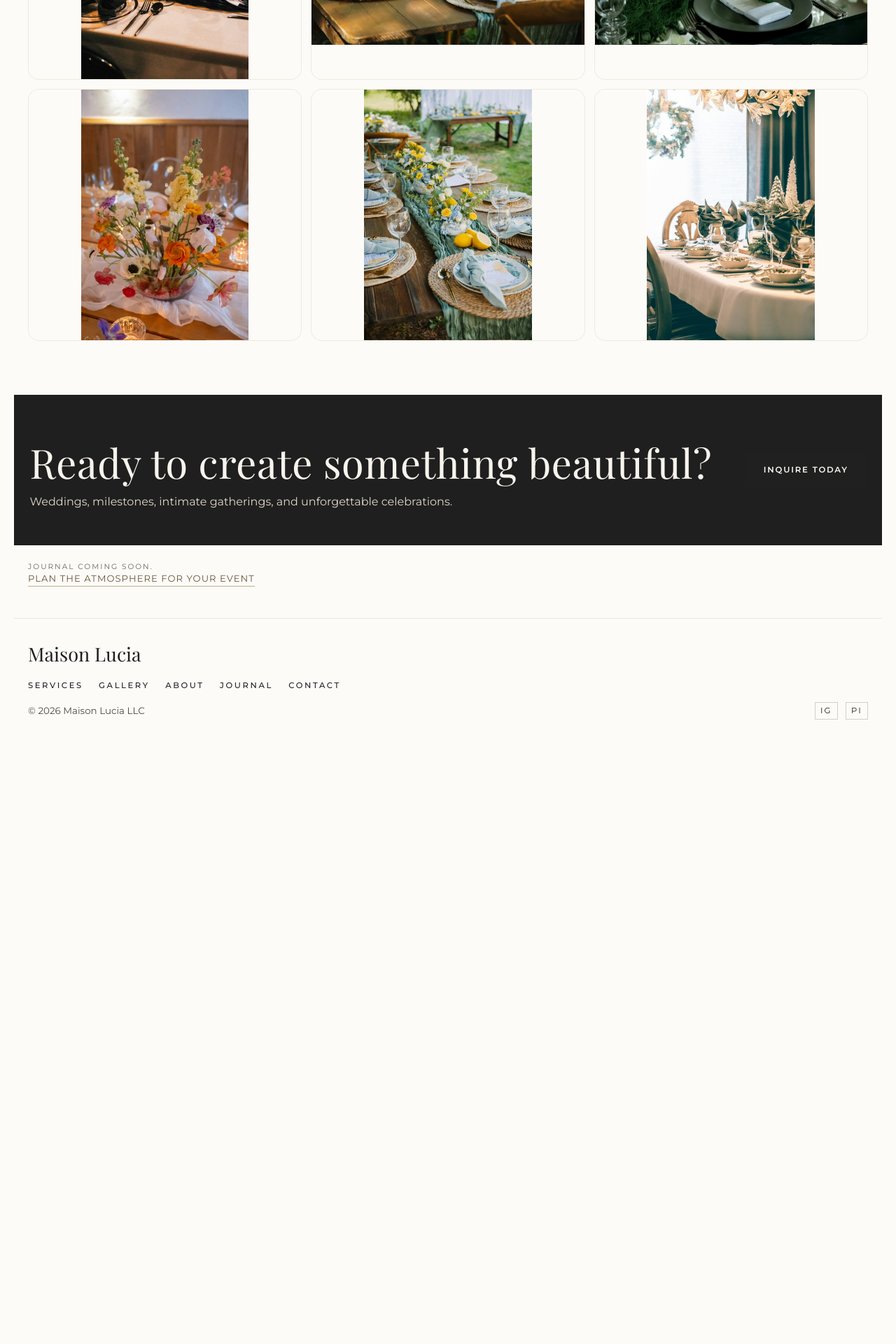
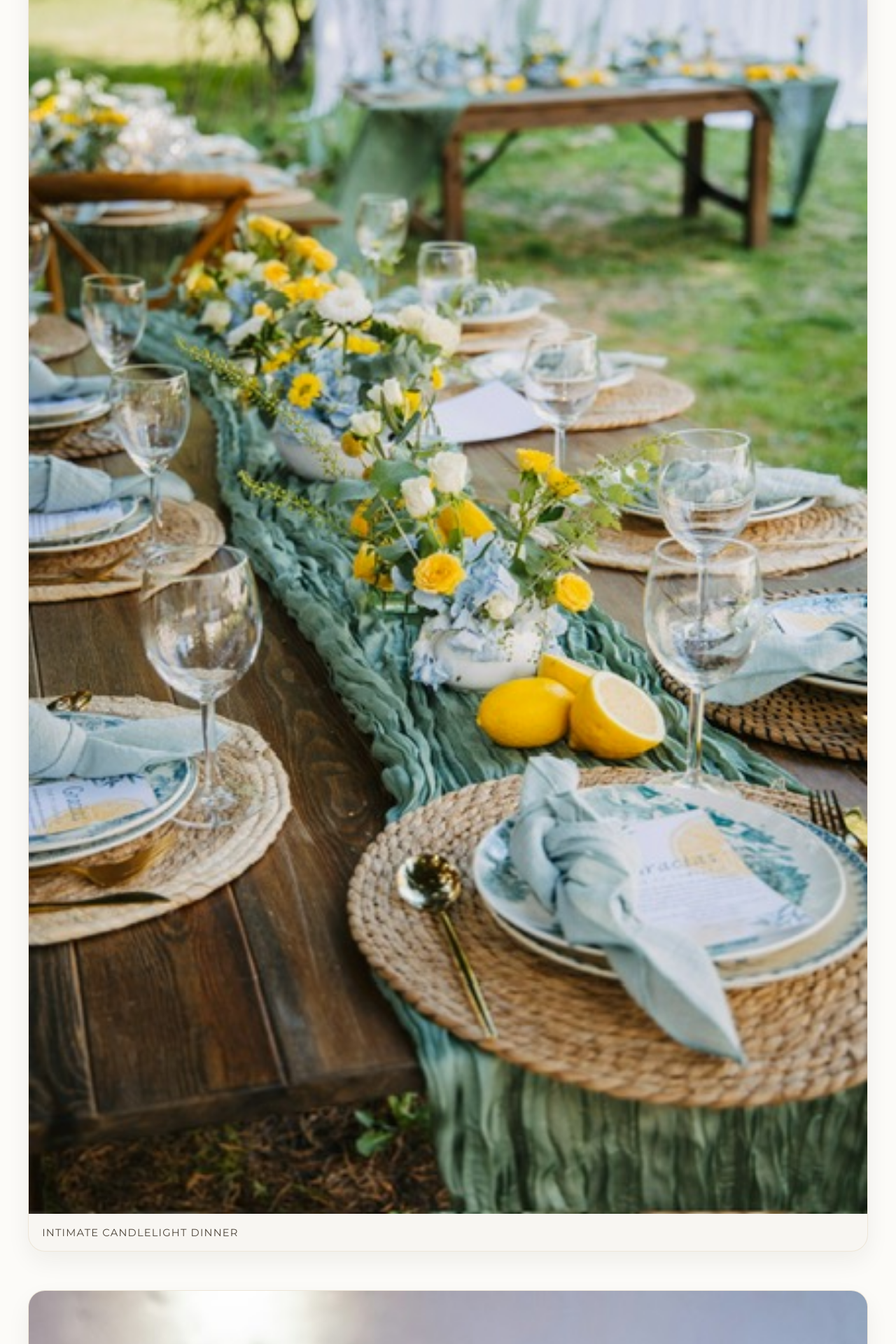
Before and after one commit to DrRobF/maison-lucia-site, a Next.js app: page / in a window 1280 px wide. Shown: the part 3680-5600 px from the top of the page at 70% size. Before the commit the page ends 4740 px from the top, so only its background shows below. Built offline with nearby package versions, Linux system fonts and the light colour scheme.

Commit message:
Replace detail strip with curated Signature Moments section

```diff
--- a/pages/index.js
+++ b/pages/index.js
@@ -69,30 +69,21 @@ const detailsGroups = [
   },
 ];
 
-const detailStrip = [
+const signatureMoments = [
   {
-    src: "/cocktail detail 1.jpg",
-    alt: "Cocktail detail with refined glassware and florals",
-  },
-  {
-    src: "/napkin detail 1 .jpg",
-    alt: "Folded napkin styling detail at place setting",
-  },
-  {
-    src: "/napkin-setting 2.jpg",
-    alt: "Napkin and place setting detail on styled event table",
+    src: "/table setup 1.jpg",
+    alt: "Intimate candlelight dinner with layered place settings",
+    caption: "Intimate Candlelight Dinner",
   },
   {
     src: "/colors-floral1.jpg",
-    alt: "Colorful floral arrangement detail for celebration table",
+    alt: "Garden celebration with colorful florals and curated tableware",
+    caption: "Garden Celebration",
   },
   {
-    src: "/table setup 1.jpg",
-    alt: "Styled table setup detail by Maison Lucia",
-  },
-  {
-    src: "/table setup 2.jpg",
-    alt: "Curated table setup with layered textures and glassware",
+    src: "/table blue setup 1.jpg",
+    alt: "Modern coastal table with blue tones and elegant glassware",
+    caption: "Modern Coastal Table",
   },
 ];
 
@@ -242,10 +233,14 @@ export default function Home() {
             ))}
           </div>
 
-          <div className={styles.detailStrip}>
-            {detailStrip.map((image) => (
-              <figure key={image.src} className={styles.stripImageWrap}>
-                <img src={image.src} alt={image.alt} className={styles.stripImage} />
+          <div className={styles.signatureMoments}>
+            <div className={styles.signatureHeader}>
+              <h3>Signature Moments</h3>
+            </div>
+            {signatureMoments.map((image) => (
+              <figure key={image.src} className={styles.signatureImageWrap}>
+                <img src={image.src} alt={image.alt} className={styles.signatureImage} />
+                <figcaption>{image.caption}</figcaption>
               </figure>
             ))}
           </div>
--- a/styles/Home.module.css
+++ b/styles/Home.module.css
@@ -363,8 +363,7 @@
   gap: 0.8rem;
 }
 
-.groupImageWrap,
-.stripImageWrap {
+.groupImageWrap {
   margin: 0;
   background: #fcfbf8;
   border-radius: 16px;
@@ -372,8 +371,7 @@
   overflow: hidden;
 }
 
-.groupImage,
-.stripImage {
+.groupImage {
   width: 100%;
   display: block;
 }
@@ -383,17 +381,41 @@
   object-fit: cover;
 }
 
-.detailStrip {
-  margin-top: 1.6rem;
+.signatureMoments {
+  margin-top: clamp(3.5rem, 8vw, 6rem);
   display: grid;
-  grid-template-columns: repeat(3, minmax(0, 1fr));
-  gap: 0.8rem;
+  gap: clamp(2rem, 4.5vw, 3.4rem);
 }
 
-.stripImage {
-  height: clamp(250px, 28vw, 360px);
-  object-fit: contain;
-  background: #fcfbf8;
+.signatureHeader h3 {
+  margin: 0;
+  font-family: var(--font-heading);
+  font-weight: 600;
+  font-size: clamp(1.8rem, 4vw, 2.8rem);
+}
+
+.signatureImageWrap {
+  margin: 0;
+  border-radius: 24px;
+  overflow: hidden;
+  background: #f8f6f2;
+  border: 1px solid rgba(194, 163, 110, 0.2);
+  box-shadow: 0 14px 34px rgba(32, 28, 20, 0.06);
+}
+
+.signatureImage {
+  width: 100%;
+  display: block;
+  min-height: clamp(380px, 55vw, 620px);
+  object-fit: cover;
+}
+
+.signatureImageWrap figcaption {
+  padding: 1.1rem 1.2rem;
+  font-size: 0.92rem;
+  letter-spacing: 0.08em;
+  text-transform: uppercase;
+  color: #4d453a;
 }
 
 .ctaBanner {
@@ -512,8 +534,7 @@
     padding-bottom: 1rem;
   }
 
-  .groupImageRow,
-  .detailStrip {
+  .groupImageRow {
     grid-template-columns: repeat(2, minmax(0, 1fr));
   }
 
@@ -534,16 +555,16 @@
 
   .featureRow,
   .approachImages,
-  .groupImageRow,
-  .detailStrip {
+  .groupImageRow {
     grid-template-columns: 1fr;
   }
 
   .editorialImage,
   .groupImage,
-  .stripImage {
+  .signatureImage {
     height: auto;
-    object-fit: contain;
+    min-height: 0;
+    object-fit: cover;
   }
 
   .footerMeta {
```
